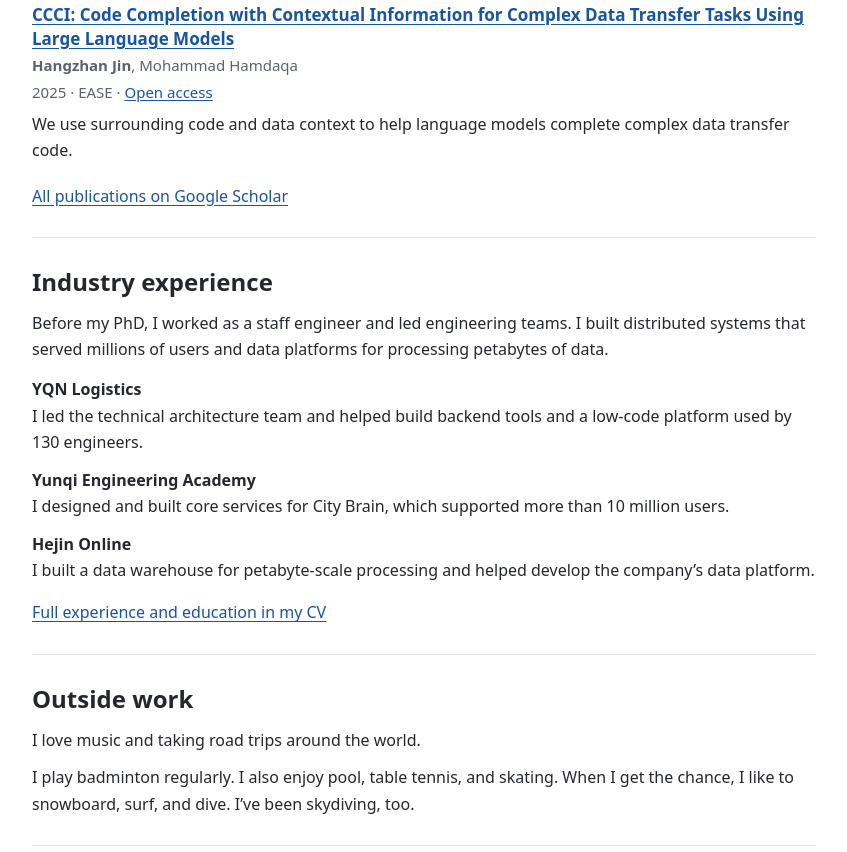
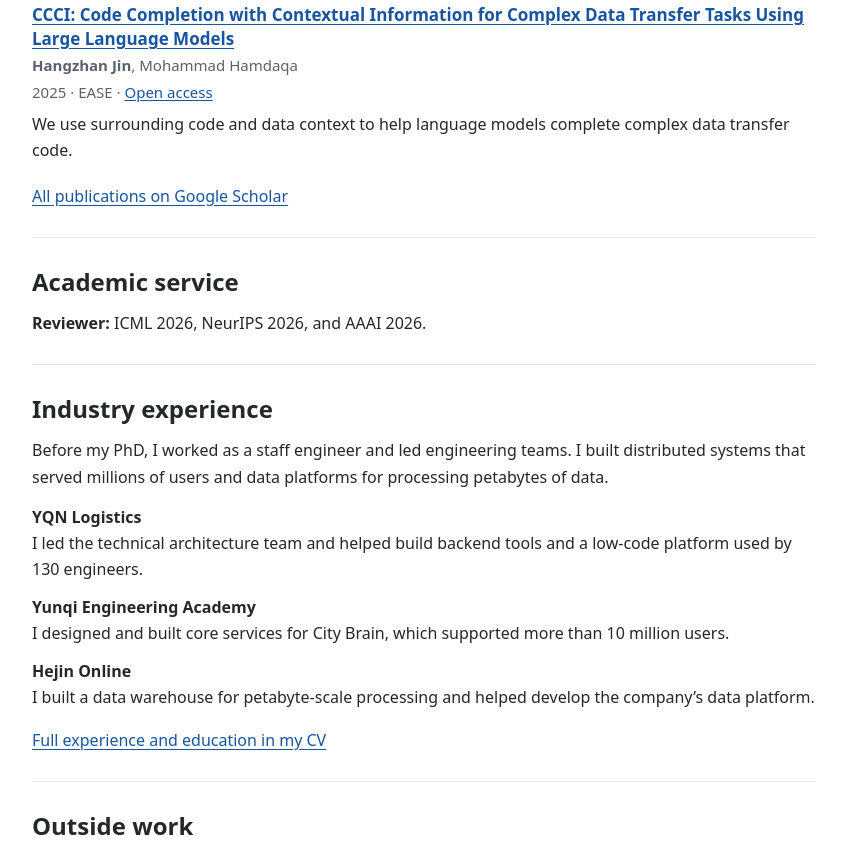
Before and after one commit to hangzhanjin/hangzhanjin.github.io, a plain HTML site: page index.html in a window 1280 px wide. Shown: the part 1291-2143 px from the top of the page, without its empty margins (216-1063 px from the left). Drawn offline with Linux system fonts and the light colour scheme.

Commit message:
Add academic peer review service

```diff
--- a/index.html
+++ b/index.html
@@ -21,6 +21,7 @@
     <nav class="section-nav" aria-label="Main navigation">
       <a href="#research">Research</a>
       <a href="#publications">Publications</a>
+      <a href="#academic-service">Academic service</a>
       <a href="#experience">Experience</a>
       <a href="#outside-work">Outside work</a>
     </nav>
@@ -87,6 +88,11 @@
       <p><a href="https://scholar.google.com/citations?user=-9O7mnUAAAAJ&amp;hl=en" target="_blank" rel="noopener">All publications on Google Scholar</a></p>
     </section>
 
+    <section class="section" id="academic-service" aria-labelledby="academic-service-title">
+      <h2 id="academic-service-title">Academic service</h2>
+      <p><strong>Reviewer:</strong> ICML 2026, NeurIPS 2026, and AAAI 2026.</p>
+    </section>
+
     <section class="section" id="experience" aria-labelledby="experience-title">
       <h2 id="experience-title">Industry experience</h2>
       <p>Before my PhD, I worked as a staff engineer and led engineering teams. I built distributed systems that served millions of users and data platforms for processing petabytes of data.</p>
```
